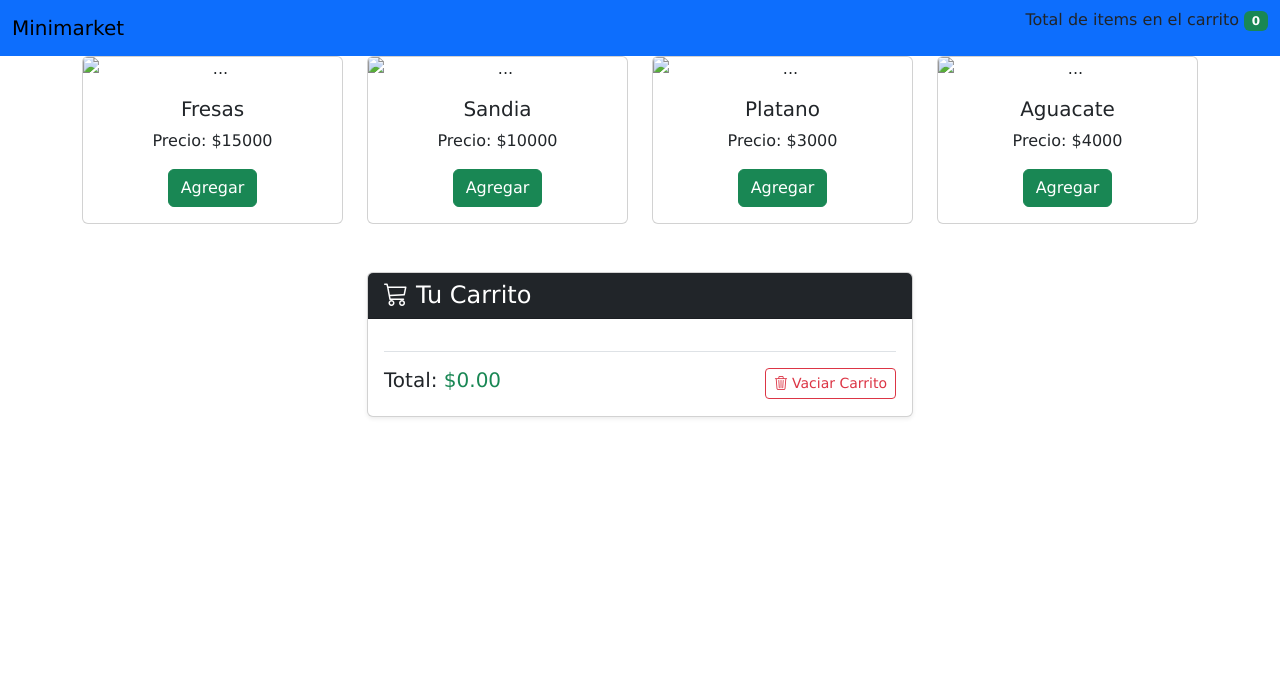
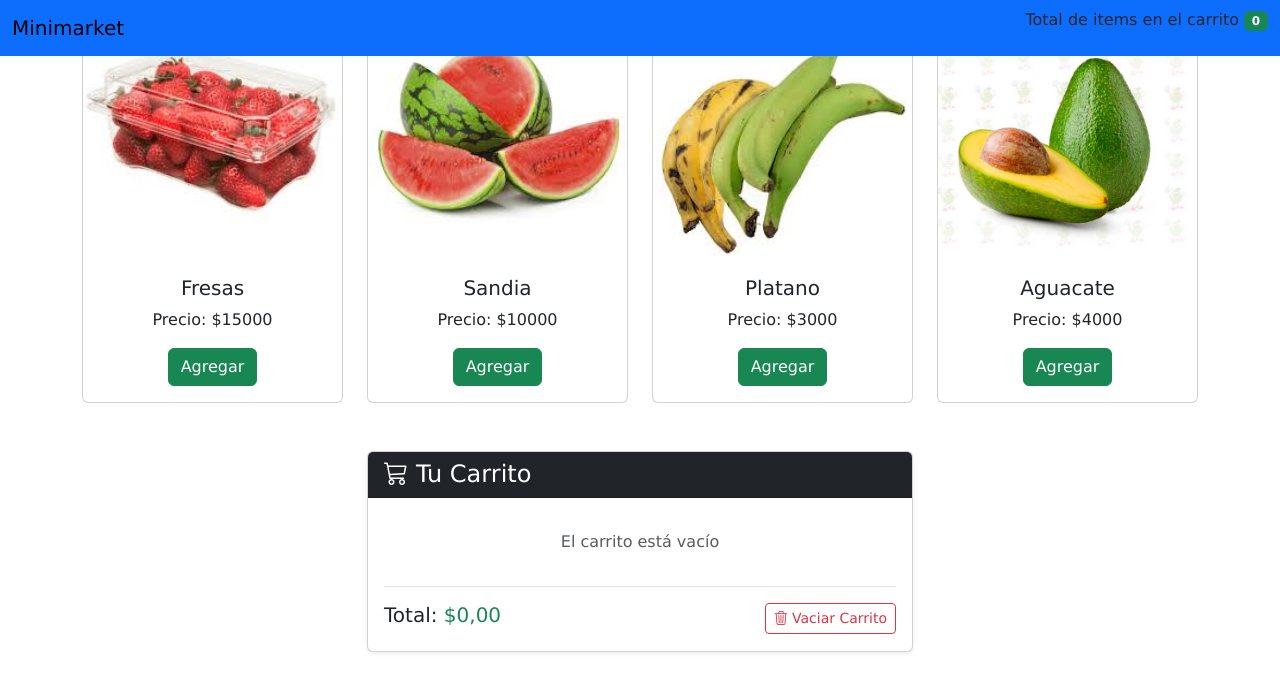
Before and after one commit to linamgallardoc3-spec/mini-tienda-carrito-de-compras, a plain HTML site: page index.html in a window 1280 px wide. Both pictures are taken after a click on the button "Vaciar Carrito". Drawn offline with nearby package versions, Linux system fonts and the light colour scheme.

Commit message:
Detalles finales

```diff
--- a/app.js
+++ b/app.js
@@ -1,4 +1,6 @@
 const botonesAgregar = document.querySelectorAll('.btn-agregar');
+const botonVaciarCarrito = document.getElementById('btn-vaciar');
+const idMensaje = document.getElementById('mensaje');
 let cantidadItems = 0;
 let totalVenta = 0;
 
@@ -9,13 +11,25 @@
         agregarAlCarrito(nombreProducto,precioProducto);
     });
 });
+botonVaciarCarrito.addEventListener('click', function () {
+    const listaCarrito = document.querySelectorAll('.lista-producto');
+    listaCarrito.forEach(producto => {
+        producto.remove();
+    });
+    idMensaje.style.display = 'block'
+    totalVenta = 0;
+    cantidadItems = 0;
+    updateBadge();
+    updateTotal();
+})
 
 function agregarAlCarrito(nombre,precio) {
     let precioIn = parseInt(precio);
     totalVenta = totalVenta + precioIn;
+    idMensaje.style.display = 'none'
     const listaCarrito = document.getElementById('lista-carrito');
     let lista = document.createElement('li');
-    lista.className = 'list-group-item d-flex justify-content-between align-items-center';
+    lista.className = 'lista-producto list-group-item d-flex justify-content-between align-items-center';
         lista.innerHTML = `
             <strong>${nombre}</strong><small class="text-muted">$${precioIn}</small><button class="btn-eliminar btn btn-danger"><i class="bi bi-x-square"></i></button>
         `;
--- a/index.html
+++ b/index.html
@@ -9,7 +9,7 @@
     <link rel="stylesheet" href="style.css">
 </head>
 <body>
-    <nav class="navbar bg-primary">
+    <nav class="navbar bg-primary fixed-top">
         <div class="container-fluid">
             <a class="navbar-brand" >Minimarket</a>
             <p class="">Total de items en el carrito <span id="badge" class="badge text-bg-success">0</span></p>
@@ -19,7 +19,7 @@
         <div class="row row-cols-1 row-cols-md-2 row-cols-lg-4 g-4">
             <div class="col">
                 <div class="card">
-                    <img src="..." class="card-img-top" alt="...">
+                    <img src="img/fresas.jpg" class="card-img-top img-center" alt="Imagen de bandeja de fresas">
                     <div class="card-body">
                         <h5 class="card-title">Fresas</h5>
                         <p class="card-text">Precio: $15000</p>
@@ -29,7 +29,7 @@
             </div>
             <div class="col">
                 <div class="card">
-                    <img src="..." class="card-img-top" alt="...">
+                    <img src="img/sandia.jpg" class="card-img-top img-center" alt="Imagen de sandia">
                     <div class="card-body">
                         <h5 class="card-title">Sandia</h5>
                         <p class="card-text">Precio: $10000</p>
@@ -39,7 +39,7 @@
             </div>
             <div class="col">
                 <div class="card">
-                    <img src="..." class="card-img-top" alt="...">
+                    <img src="img/platano.jpg" class="card-img-top img-center" alt="Imagen de platano">
                     <div class="card-body">
                         <h5 class="card-title">Platano</h5>
                         <p class="card-text">Precio: $3000</p>
@@ -49,7 +49,7 @@
             </div>
             <div class="col">
                 <div class="card">
-                    <img src="..." class="card-img-top" alt="...">
+                    <img src="img/aguacate.jpg" class="card-img-top img-center" alt="Imagen de aguacate">
                     <div class="card-body">
                         <h5 class="card-title">Aguacate</h5>
                         <p class="card-text">Precio: $4000</p>
@@ -68,7 +68,7 @@
                     </div>
                     <div class="card-body">
                         <ul id="lista-carrito" class="list-group list-group-flush mb-3">
-                            <!-- <li class="list-group-item text-center text-muted py-3">El carrito está vacío</li> -->
+                            <li id="mensaje" class="list-group-item text-center text-muted py-3">El carrito está vacío</li>
                         </ul>
                         <div class="d-flex justify-content-between align-items-center border-top pt-3">
                             <h5>Total: <span class="text-success">$<span id="total">0.00</span></span></h5>
--- a/style.css
+++ b/style.css
@@ -3,3 +3,9 @@
     padding: 0;
     margin: 0;
 }
+
+.img-center{
+    width: 100%;
+    min-height: 259px;
+    max-height: 334px;
+}
```
Also changed, not shown: img/aguacate.jpg (added), img/fresas.jpg (added), img/platano.jpg (added), img/sandia.jpg (added), 1 other file.
